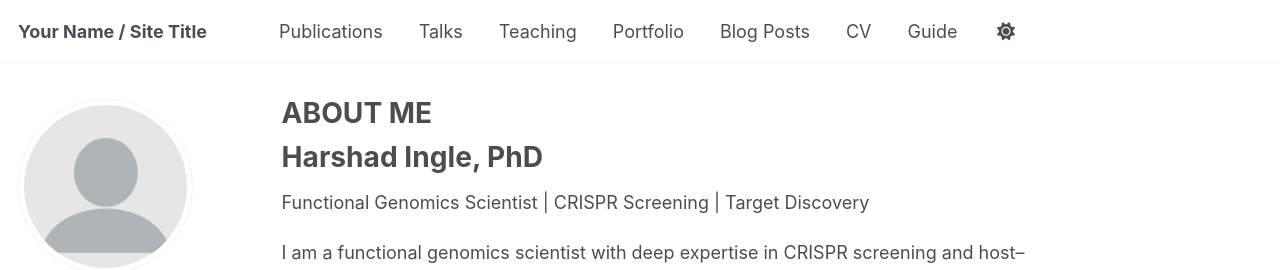
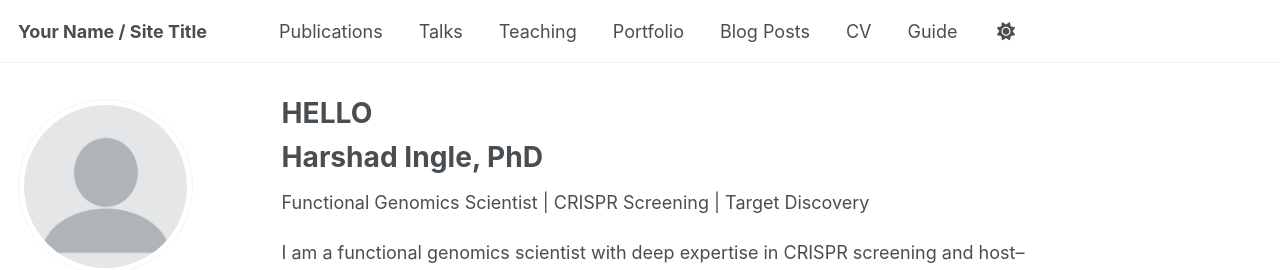
Before and after one commit to harshad2188/harshad2188.github.io, a Jekyll site: the page built from _pages/about.md, in a window 1280 px wide. Shown: the top 270 px of the page. Built offline with Jekyll 4.4.1, drawn with Linux system fonts in a browser that asks for light colours; some web fonts are replaced; a script bundle is joined from its source files by our own code; library files that are not in the unit come from our copies.

Commit message:
Change title from 'ABOUT ME' to 'HELLO'

```diff
--- a/_pages/about.md
+++ b/_pages/about.md
@@ -1,6 +1,6 @@
 ---
 permalink: /
-title: "ABOUT ME"
+title: "HELLO"
 author_profile: true
 redirect_from:
   - /about/
```
